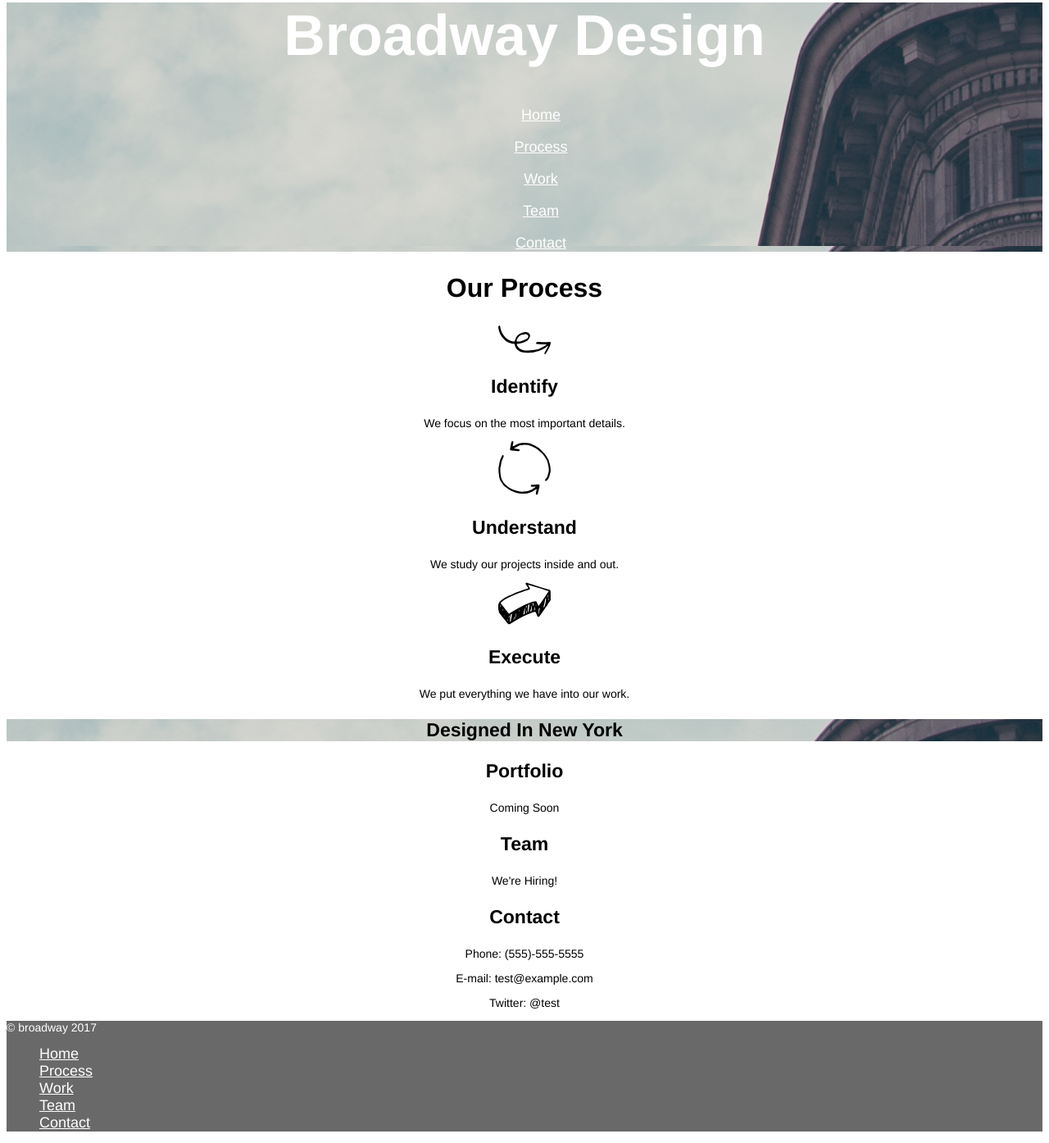
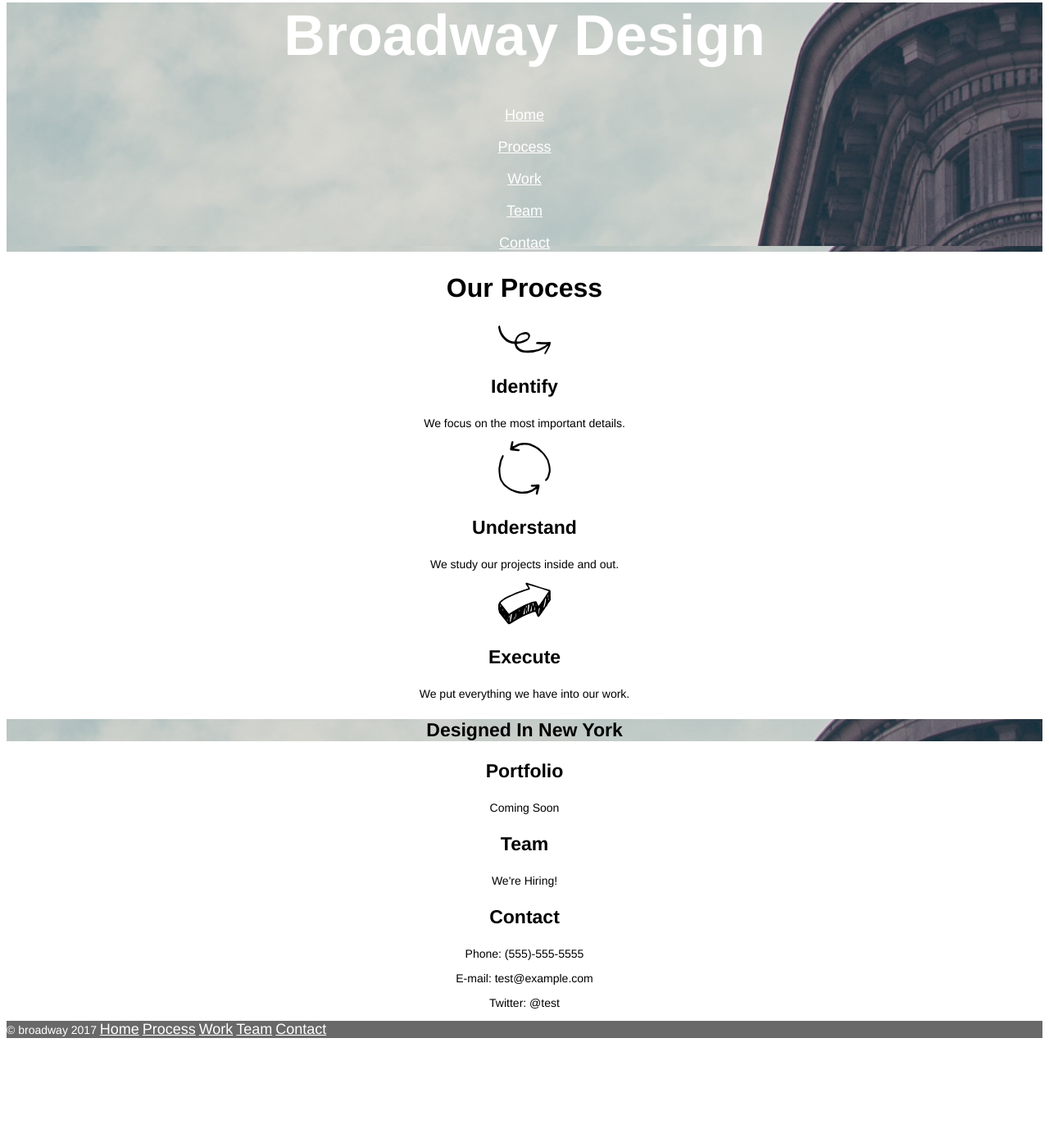
Before and after one commit to aleits/broadway, a plain HTML site: page index.html in a window 1280 px wide. Shown: the part 44-1438 px from the top of the page at 82% size. After the commit the page ends 1324 px from the top, so only its background shows below. Drawn offline with Linux system fonts and the light colour scheme.

Commit message:
2nd version improved html

```diff
--- a/index.html
+++ b/index.html
@@ -8,15 +8,13 @@
   <body>
     <div class="hero" id ="hero">
       <h1>Broadway Design</h1>
-      <nav>
-        <ul style="list-style-type: none">
-          <li><a href="#Hero" class="menu">Home</a></li> </br>
-          <li><a href="#process" class="menu">Process</a></li></br>
-          <li><a href="#portfolio" class="menu">Work</a></li></br>
-          <li><a href="#Team" class="menu">Team</a></li></br>
-          <li><a href="#Contact" class="menu">Contact</a></li>
-        </ul>
-      </nav>
+
+          <a href="#Hero" class="menu">Home</a> </br></br>
+          <a href="#process" class="menu">Process</a></br></br>
+          <a href="#portfolio" class="menu">Work</a></br></br>
+          <a href="#Team" class="menu">Team</a></br></br>
+          <a href="#Contact" class="menu">Contact</a>
+
     </div>
     <div id="process">
       <h2>Our Process</h2>
@@ -46,16 +44,13 @@
     <p>Twitter: @test</p>
   </div>
   <div class="footer">
-    <p>&copy;	broadway 2017</p>
-  <p> <ul style="list-style-type: none">
-      <li><a href="#hero" class="menu">Home</a></li>
-      <li><a href="#process" class="menu">Process</a></li>
-      <li><a href="#Portfolio" class="menu">Work</a></li>
-      <li><a href="#Team" class="menu">Team</a></li>
-      <li><a href="#Contact" class="menu">Contact</a></li>
-    </ul></p>
+    <p>&copy;	broadway 2017
+      <a href="#hero" class="menu">Home</a>
+      <a href="#process" class="menu">Process</a>
+      <a href="#Portfolio" class="menu">Work</a>
+      <a href="#Team" class="menu">Team</a>
+      <a href="#Contact" class="menu">Contact</a></p>
 
   </div>
-
   </body>
 </html>
```
